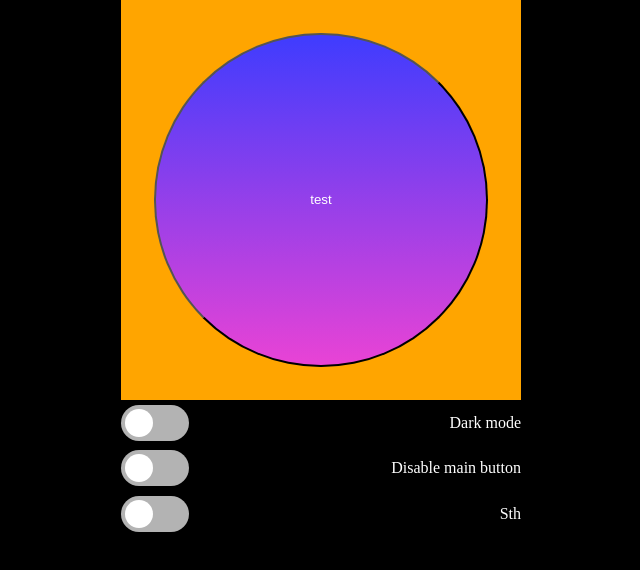
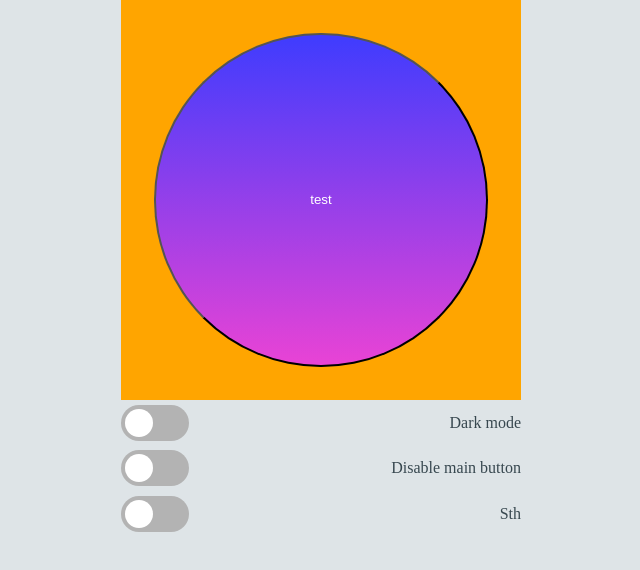
Before and after one commit to cookieMonsterDev/dummy-buttons, a React (Create React App) app: page / in a window 1280 px wide. Shown: the top 570 px of the page, without its empty margins (319-959 px from the left). Built offline with nearby package versions, Linux system fonts and the light colour scheme.

Commit message:
feat: update styles for text

```diff
--- a/src/App.tsx
+++ b/src/App.tsx
@@ -1,5 +1,5 @@
 import React from 'react';
-import { Wrapper, WrapperProps } from './containers/wrapper';
+import { Wrapper } from './containers/wrapper';
 import { Button } from './components/buttons/button';
 import { ToggleMenu } from './components/settings/settings';
 
--- a/src/containers/wrapper.tsx
+++ b/src/containers/wrapper.tsx
@@ -1,32 +1,43 @@
 import React, { useState } from "react";
-import styled from "styled-components";
+import styled, { ThemeProvider } from "styled-components";
 
 export interface WrapperProps {
   children?: React.ReactNode;
-  color?: string;
   handleTheme?: () => void;
 };
 
-const Container = styled.div<WrapperProps>`
+const lightTheme = {
+  body: '#DEE4E7',
+  text: '#37474F'
+};
+
+const darkTheme = {
+  body: '#37474F',
+  text: '#DEE4E7'
+};
+
+const Container = styled.div`
   width: 100%;
   height: 100%;
   top: 0;
   left: 0;
   position: fixed;
-  background-color: ${props => props.color }
-`
+  background-color: ${props => props.theme.body};
+
+  div {
+    color: ${props => props.theme.text };
+  }
+`;
 
 export const Wrapper = (props: WrapperProps) => {
 
-  const [theme, setTheme] = useState("black")
+  const [theme, setTheme] = useState(lightTheme)
 
   const handleTheme = () => {
-    theme === "black" ? setTheme("white"): setTheme("black")
+    theme === lightTheme ? setTheme(darkTheme): setTheme(lightTheme)
   }
 
   const childrenWithProps = React.Children.map(props.children, child => {
-    // Checking isValidElement is the safe way and avoids a typescript
-    // error too.
     if (React.isValidElement(child)) {
       return React.cloneElement(child, { handleTheme });
     }
@@ -34,8 +45,10 @@ export const Wrapper = (props: WrapperProps) => {
   });
 
   return(
-    <Container color={theme} >
-      { childrenWithProps }
-    </Container>
+    <ThemeProvider theme={theme}>
+      <Container>
+        { childrenWithProps }
+      </Container>
+    </ThemeProvider>
   );
-  }
+}
```
